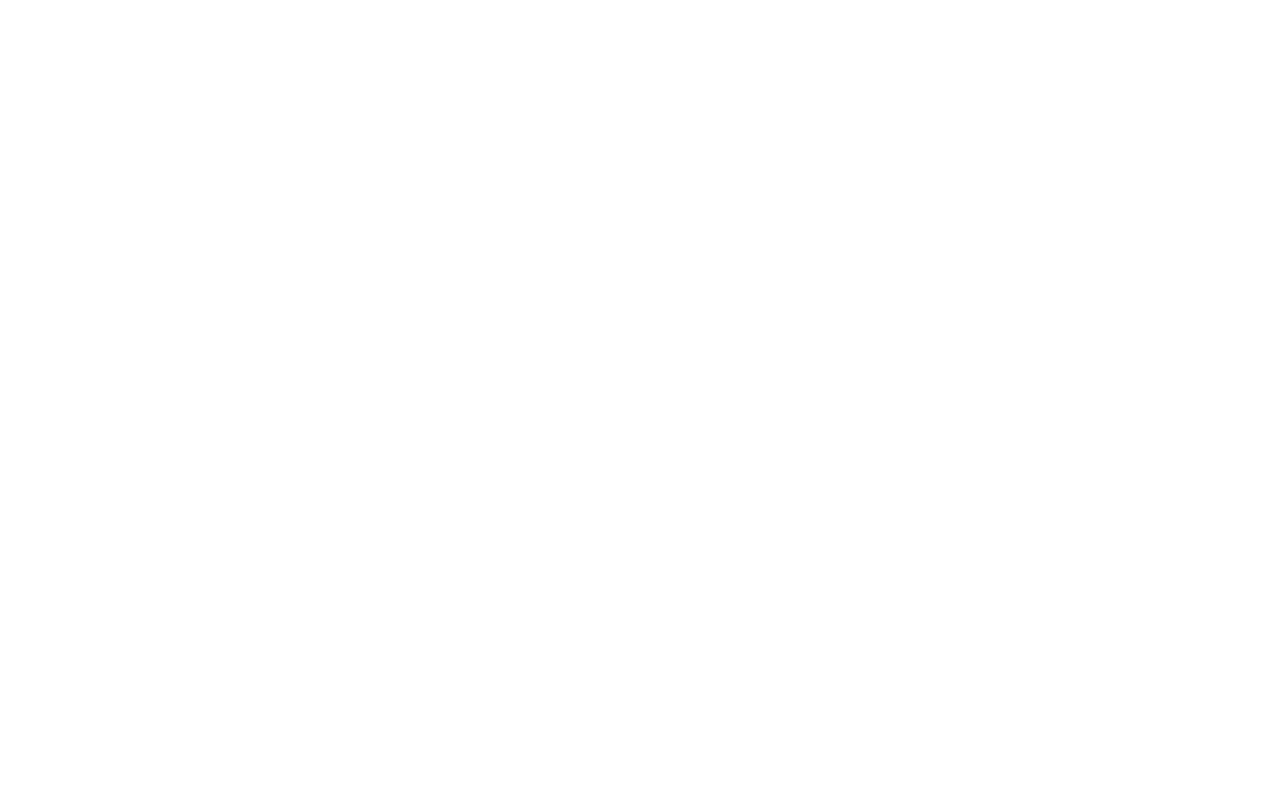
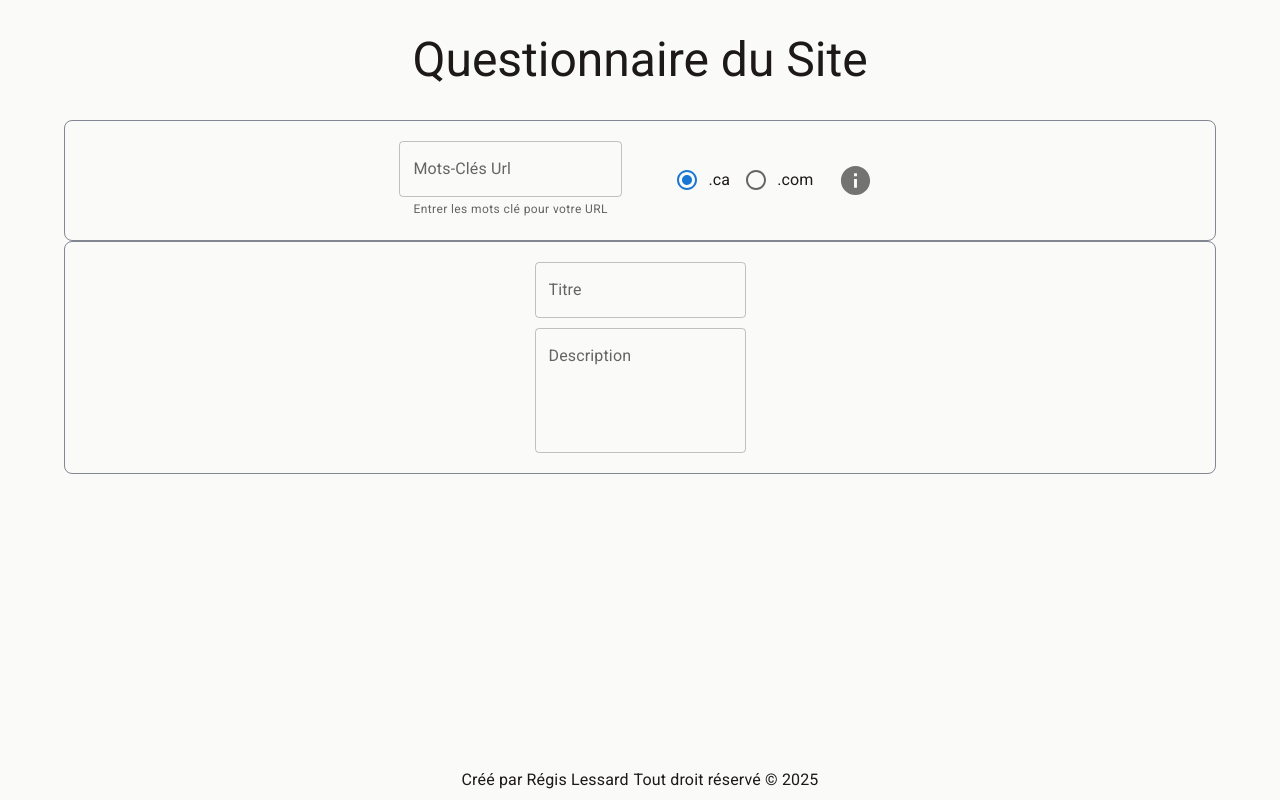
Before and after one commit to Regisl33/SiteForm, a React (Vite) app: page / in a window 1280 px wide. Built offline with nearby package versions, Linux system fonts and the light colour scheme.

Commit message:
start op project

```diff
--- a/index.html
+++ b/index.html
@@ -10,7 +10,9 @@
     />
     <link href="/src/styles.css" rel="stylesheet" />
   </head>
-  <body>
+  <body
+    class="bg-stone-50 text-stone-900 dark:bg-stone-900 dark:text-stone-50 text-center"
+  >
     <div id="root"></div>
     <script type="module" src="/src/main.tsx"></script>
   </body>
--- a/package.json
+++ b/package.json
@@ -10,6 +10,11 @@
     "preview": "vite preview"
   },
   "dependencies": {
+    "@emotion/react": "^11.14.0",
+    "@emotion/styled": "^11.14.0",
+    "@fontsource/roboto": "^5.2.5",
+    "@mui/icons-material": "^6.4.8",
+    "@mui/material": "^6.4.8",
     "@reduxjs/toolkit": "^2.6.1",
     "@tailwindcss/vite": "^4.0.15",
     "react": "^19.0.0",
--- a/src/App.tsx
+++ b/src/App.tsx
@@ -1,5 +1,26 @@
+import { Container, Typography } from "@mui/material";
+import Form from "./components/Form";
+
 const App = () => {
-  return <body></body>;
+  const year = new Date().getFullYear();
+  return (
+    <Container>
+      <header className="h-[15vh] flex justify-center items-center">
+        <Typography variant="h3" component="h1">
+          Questionnaire du Site
+        </Typography>
+      </header>
+      <main className="min-h-[80vh]">
+        <Form />
+      </main>
+      <footer className="h-[5vh] flex justify-center items-center gap-[5px]">
+        <Typography variant="body1">Créé par Régis Lessard</Typography>
+        <Typography variant="body1">
+          Tout droit réservé &copy; {year}
+        </Typography>
+      </footer>
+    </Container>
+  );
 };
 
 export default App;
--- /dev/null
+++ b/src/components/Form.tsx
@@ -0,0 +1,30 @@
+import { useState } from "react";
+import UrlForm from "./UrlForm";
+import MetaForm from "./metaForm";
+
+const Form = () => {
+  const [urlKeyword, setUrlKeyword] = useState("");
+  const [urlExtension, setUrlExtension] = useState<".ca" | ".com">(".ca");
+  const [errorMessage, setErrorMessage] = useState("");
+  const [title, setTitle] = useState("");
+  const [description, setDescription] = useState("");
+  return (
+    <form>
+      <UrlForm
+        urlKeyword={urlKeyword}
+        setUrlKeyword={setUrlKeyword}
+        urlExtension={urlExtension}
+        setUrlExtension={setUrlExtension}
+        setErrorMessage={setErrorMessage}
+      />
+      <MetaForm
+        title={title}
+        setTitle={setTitle}
+        description={description}
+        setDescription={setDescription}
+      />
+    </form>
+  );
+};
+
+export default Form;
--- /dev/null
+++ b/src/components/MetaForm.tsx
@@ -0,0 +1,43 @@
+import { TextField } from "@mui/material";
+import { ChangeEvent } from "react";
+
+type propsType = {
+  title: string;
+  setTitle: React.Dispatch<React.SetStateAction<string>>;
+  description: string;
+  setDescription: React.Dispatch<React.SetStateAction<string>>;
+};
+
+const MetaForm = ({
+  title,
+  setTitle,
+  description,
+  setDescription,
+}: propsType) => {
+  return (
+    <fieldset className="flex flex-col justify-center items-center gap-[10px] border border-slate-900/50 dark:border-slate-50/50 rounded-lg p-5">
+      <TextField
+        id="Titre"
+        label="Titre"
+        variant="outlined"
+        value={title}
+        onChange={(e: ChangeEvent<HTMLInputElement>) => {
+          setTitle(e.target.value.toLowerCase());
+        }}
+      />
+      <TextField
+        id="Description"
+        label="Description"
+        variant="outlined"
+        multiline
+        minRows={4}
+        value={description}
+        onChange={(e: ChangeEvent<HTMLInputElement>) => {
+          setDescription(e.target.value);
+        }}
+      />
+    </fieldset>
+  );
+};
+
+export default MetaForm;
--- /dev/null
+++ b/src/components/UrlForm.tsx
@@ -0,0 +1,74 @@
+import {
+  FormControlLabel,
+  Radio,
+  RadioGroup,
+  TextField,
+  Tooltip,
+  IconButton,
+} from "@mui/material";
+import InfoIcon from "@mui/icons-material/Info";
+import { ChangeEvent } from "react";
+
+type propsType = {
+  urlKeyword: string;
+  setUrlKeyword: React.Dispatch<React.SetStateAction<string>>;
+  urlExtension: ".ca" | ".com";
+  setUrlExtension: React.Dispatch<React.SetStateAction<".ca" | ".com">>;
+  setErrorMessage: React.Dispatch<React.SetStateAction<string>>;
+};
+
+const UrlForm = ({
+  urlKeyword,
+  setUrlKeyword,
+  urlExtension,
+  setUrlExtension,
+  setErrorMessage,
+}: propsType) => {
+  const handleRadio = (value: string) => {
+    if (value === ".ca" || value === ".com") {
+      setUrlExtension(value);
+    } else {
+      setErrorMessage("Mauvais Paramètres pour l'extension de l'url");
+    }
+  };
+  const radioContainer = (
+    <div className="flex justify-center items-center">
+      <RadioGroup
+        row
+        aria-labelledby="Radio pour l'extension de l'url"
+        name="urlExtensionRadio"
+        value={urlExtension}
+        onChange={(e: ChangeEvent<HTMLInputElement>) =>
+          handleRadio(e.target.value)
+        }
+      >
+        <FormControlLabel value=".ca" control={<Radio />} label=".ca" />
+        <FormControlLabel value=".com" control={<Radio />} label=".com" />
+      </RadioGroup>
+      <Tooltip title=".ca est recommandé pour les sites canadiens, .com en revanche n'envoi aucune indication par rapport a la provenance du site">
+        <IconButton>
+          <InfoIcon fontSize="large" />
+        </IconButton>
+      </Tooltip>
+    </div>
+  );
+
+  const content = (
+    <fieldset className="flex justify-center items-center gap-[5%] border border-slate-900/50 dark:border-slate-50/50 rounded-lg p-5">
+      <TextField
+        id="url-keywords"
+        label="Mots-Clés Url"
+        variant="outlined"
+        helperText="Entrer les mots clé pour votre URL"
+        value={urlKeyword}
+        onChange={(e: ChangeEvent<HTMLInputElement>) => {
+          setUrlKeyword(e.target.value.toLowerCase());
+        }}
+      />
+      {radioContainer}
+    </fieldset>
+  );
+  return content;
+};
+
+export default UrlForm;
--- a/src/main.tsx
+++ b/src/main.tsx
@@ -1,6 +1,10 @@
 import { StrictMode } from "react";
 import { createRoot } from "react-dom/client";
 import App from "./App.tsx";
+import "@fontsource/roboto/300.css";
+import "@fontsource/roboto/400.css";
+import "@fontsource/roboto/500.css";
+import "@fontsource/roboto/700.css";
 
 createRoot(document.getElementById("root")!).render(
   <StrictMode>
```
Also changed, not shown: 1 other file (tests, documents, lock files or other folders).
